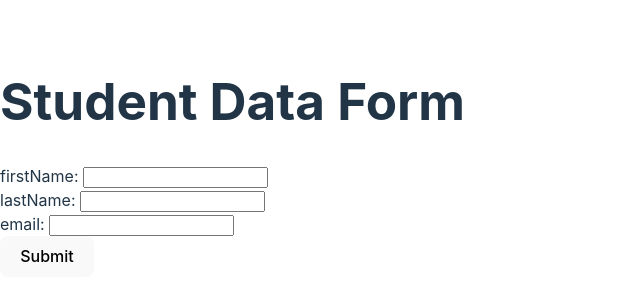
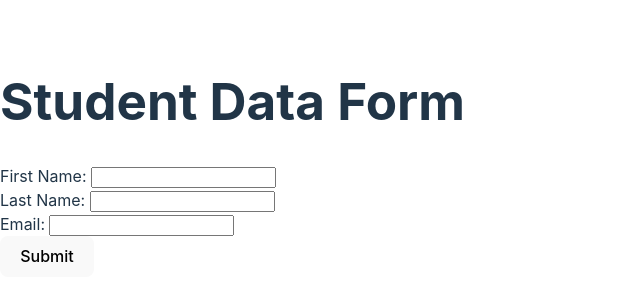
Before and after one commit to nikcladis/ReactFormApp, a React (Vite) app: page / in a window 1280 px wide. Shown: the part 242-542 px from the top of the page, without its empty margins (0-640 px from the left). Built offline with nearby package versions, Linux system fonts and the light colour scheme.

Commit message:
student-form-app | Added Validation & Error Messages

```diff
--- a/src/components/StudentField.jsx
+++ b/src/components/StudentField.jsx
@@ -1,10 +1,11 @@
 import React, { useState } from "react";
 
-const StudentField = ({ label, type, value, onChange }) => {
+const StudentField = ({ label, type, value, onChange, isMissing }) => {
   return (
     <div>
       <label>{label}: </label>
       <input type={type} value={value} onChange={onChange} />
+      {isMissing && <p>This Field is Required</p>}
     </div>
   );
 };
--- a/src/components/StudentForm.jsx
+++ b/src/components/StudentForm.jsx
@@ -2,9 +2,21 @@ import React, { useState } from "react";
 import StudentField from "./StudentField";
 
 const initialState = [
-  { name: "firstName", type: "text", value: "", isMissing: false },
-  { name: "lastName", type: "text", value: "", isMissing: false },
-  { name: "email", type: "email", value: "", isMissing: false },
+  {
+    name: "firstName",
+    label: "First Name",
+    type: "text",
+    value: "",
+    isMissing: false,
+  },
+  {
+    name: "lastName",
+    label: "Last Name",
+    type: "text",
+    value: "",
+    isMissing: false,
+  },
+  { name: "email", label: "Email", type: "email", value: "", isMissing: false },
 ];
 
 const StudentForm = () => {
@@ -20,6 +32,12 @@ const StudentForm = () => {
 
   const handleSubmit = (e) => {
     e.preventDefault();
+    setState((prevState) =>
+      prevState.map((field) => ({
+        ...field,
+        isMissing: field.value === "",
+      }))
+    );
   };
 
   return (
@@ -27,10 +45,11 @@ const StudentForm = () => {
       {state.map((field) => (
         <StudentField
           key={field.name}
-          label={field.name}
+          label={field.label}
           type={field.type}
           value={field.value}
           onChange={(e) => handleChange(field.name, e.target.value)}
+          isMissing={field.isMissing}
         />
       ))}
       <button type="submit">Submit</button>
```
